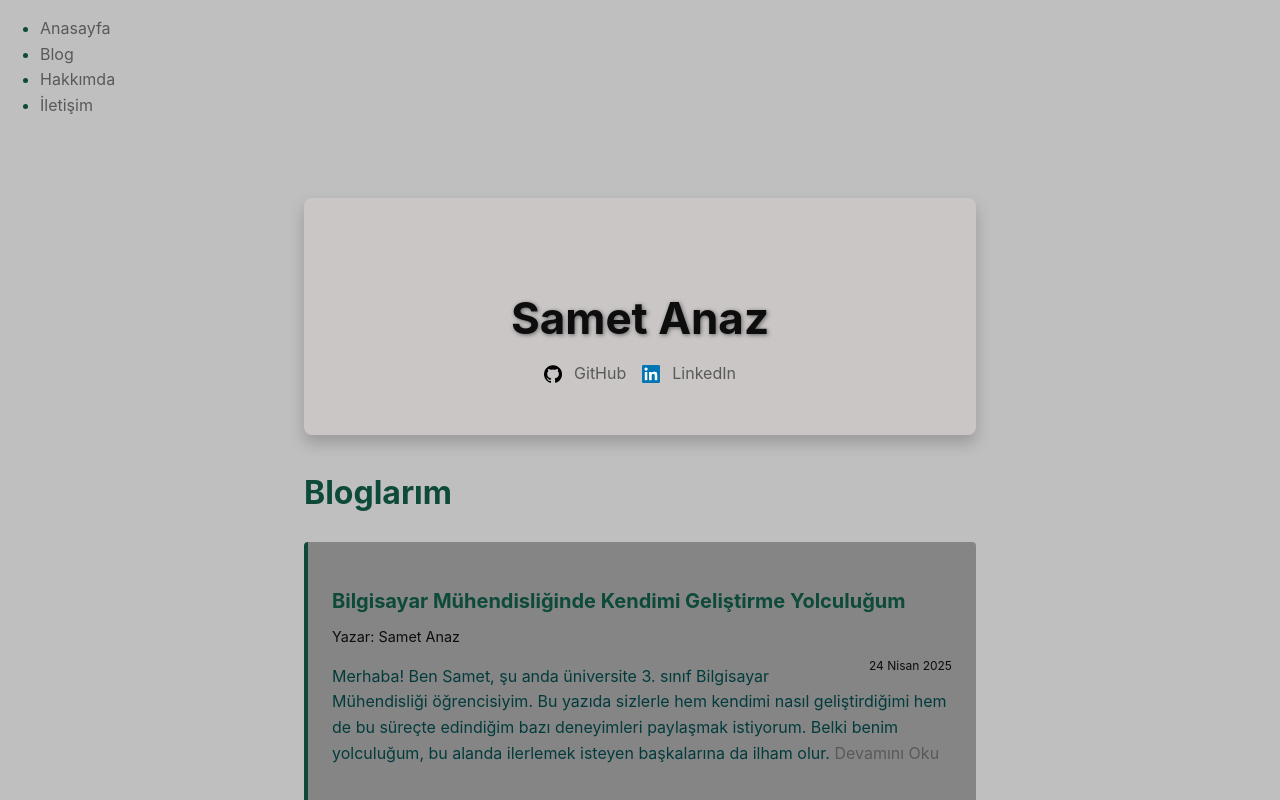
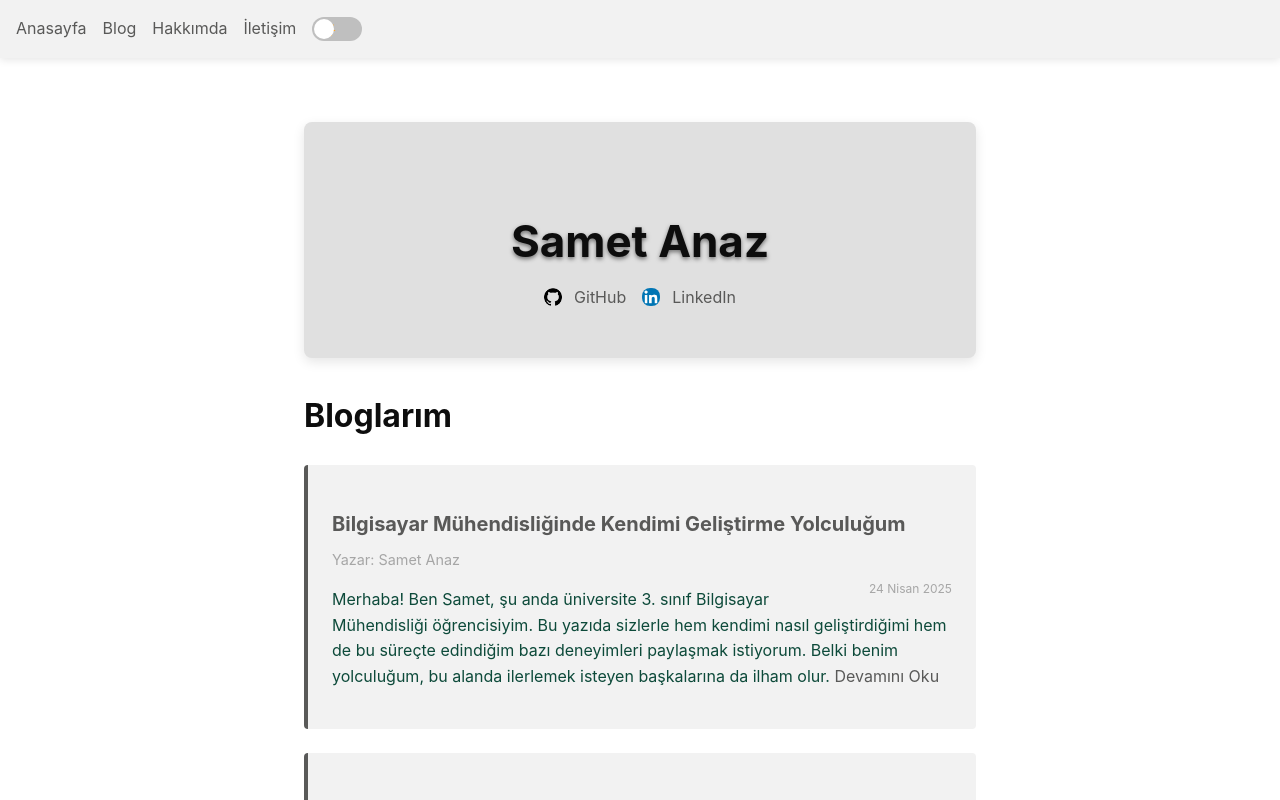
Before and after one commit to SametAnaz/beyond-samet, a Next.js app: page / in a window 1280 px wide. Shown: the top 800 px of the page. Built offline with nearby package versions, Linux system fonts and the light colour scheme.

Commit message:
Dark theme added

```diff
--- a/package.json
+++ b/package.json
@@ -12,6 +12,7 @@
     "@vercel/speed-insights": "^1.2.0",
     "gray-matter": "^4.0.3",
     "next": "15.3.1",
+    "next-themes": "^0.4.6",
     "nodemailer": "^6.10.1",
     "react": "^19.0.0",
     "react-dom": "^19.0.0",
--- a/pages/_app.js
+++ b/pages/_app.js
@@ -2,13 +2,21 @@
 
 import "@/styles/globals.css";
 import Layout from "../src/components/Layout";
+import { ThemeProvider } from "next-themes";
 import { SpeedInsights } from "@vercel/speed-insights/next";
 
 export default function App({ Component, pageProps }) {
   return (
-    <Layout>
-      <SpeedInsights />
-      <Component {...pageProps} />
-    </Layout>
+    <ThemeProvider
+      attribute="class"
+      defaultTheme="system"
+      enableSystem={true}
+      enableColorScheme={true}
+    >
+      <Layout>
+        <SpeedInsights />
+        <Component {...pageProps} />
+      </Layout>
+    </ThemeProvider>
   );
 }
--- a/src/components/Navbar.js
+++ b/src/components/Navbar.js
@@ -1,6 +1,7 @@
 // src/components/Navbar.js
 import React from "react";
 import Link from "next/link";
+import ThemeToggle from "./ThemeToggle";
 
 export default function Navbar() {
   return (
@@ -10,6 +11,7 @@ export default function Navbar() {
   <li><Link href="/blog">Blog</Link></li>
   <li><Link href="/about">Hakkımda</Link></li>
   <li><Link href="/contact">İletişim</Link></li>
+  <li><ThemeToggle /></li>
 </ul>
     </nav>
   );
--- /dev/null
+++ b/src/components/ThemeToggle.js
@@ -0,0 +1,31 @@
+import { useTheme } from "next-themes";
+import { useEffect, useState } from "react";
+import styles from "./ThemeToggle.module.css";
+
+export default function ThemeToggle() {
+  const { theme, setTheme, systemTheme } = useTheme();
+  const [mounted, setMounted] = useState(false);
+
+  // SSR sırasında theme bilgisi gelmeyebilir; ilk render'ı atlıyoruz
+  useEffect(() => setMounted(true), []);
+  if (!mounted) return null;
+
+  const current = theme === "system" ? systemTheme : theme;
+  const isDark = current === "dark";
+
+  const toggle = () => {
+    setTheme(isDark ? "light" : "dark");
+  };
+
+  return (
+    <label className={styles.switch}>
+      <input
+        type="checkbox"
+        checked={isDark}
+        onChange={toggle}
+        aria-label="Toggle Dark Mode"
+      />
+      <span className={styles.slider} />
+    </label>
+  );
+}
--- /dev/null
+++ b/src/components/ThemeToggle.module.css
@@ -0,0 +1,64 @@
+/* ThemeToggle.module.css */
+
+.switch {
+  position: relative;
+  display: inline-block;
+  width: 50px;
+  height: 24px;
+}
+
+.switch input {
+  opacity: 0;
+  width: 0;
+  height: 0;
+}
+
+/* Ana ray */
+.slider {
+  position: absolute;
+  cursor: pointer;
+  inset: 0;
+  background-color: var(--muted-text-color);
+  border-radius: 34px;
+  transition: background-color 0.3s ease;
+}
+
+/* Solda ☀️ veya sağda 🌙 göstermek için */
+.slider::before {
+  content: "☀️";
+  position: absolute;
+  top: 50%;
+  left: 6px;
+  transform: translateY(-50%);
+  font-size: 14px;
+  transition: all 0.3s ease;
+}
+
+/* Kaydırıcı düğme (thumb) */
+.slider::after {
+  content: "";
+  position: absolute;
+  height: 20px;
+  width: 20px;
+  left: 2px;
+  bottom: 2px;
+  background-color: var(--bg-color);
+  border-radius: 50%;
+  transition: transform 0.3s ease, background-color 0.3s ease;
+}
+
+/* Checked (dark mode) */
+input:checked + .slider {
+  background-color: var(--link-color);
+}
+
+input:checked + .slider::before {
+  content: "🌙";
+  left: calc(100% - 6px);
+  transform: translate(-100%, -50%);
+}
+
+input:checked + .slider::after {
+  transform: translateX(26px);
+  background-color: var(--surface-color);
+}
--- a/styles/Home.module.css
+++ b/styles/Home.module.css
@@ -1,68 +1,75 @@
 /* styles/Home.module.css */
 
+/* 1) Container */
 .container {
   max-width: 800px;
   margin: 0 auto;
   padding: 2rem;
 }
 
+/* 2) Hero Bölümü */
 .hero {
-  background-color: #cac6c6;
-  color: #fff;
-  border-radius: 8px;
+  background-color: var(--surface-elevated);
+  color: var(--text-color);
+  border-radius: var(--card-radius);
   text-align: center;
   padding: 3rem 2rem;
   margin-bottom: 2rem;
-  box-shadow: 0 8px 16px rgba(0, 0, 0, 0.2);
+  box-shadow: var(--card-shadow);
 }
 
 .hero h1 {
   font-size: 2.75rem;
   margin-bottom: 0.5rem;
-  text-shadow: 1px 1px 4px rgba(0, 0, 0, 0.5);
+  color: var(--heading-color);
+  text-shadow: 0 2px 4px rgba(0, 0, 0, 0.5);
 }
 
+/* 3) Sosyal Linkler */
 .socialLinks {
   display: flex;
   justify-content: center;
   gap: 1rem;
 }
+
 .socialLink {
   display: inline-flex;
-  align-items: center;    /* İkona ve yazıya yatay ortalama */
-  gap: 0.25rem;           /* İkon ile metin arası boşluk */
+  align-items: center;
+  gap: 0.25rem;
+  color: var(--link-color);
+  transition: color 0.2s ease;
 }
+
+.socialLink:hover {
+  color: var(--link-hover-color);
+}
+
 .socialIcon {
-  display: inline-block;  /* Satır içi konum */
   width: 18px;
   height: 18px;
-}
-.socialLinks a:hover {
-  color: #526126; /* Dark-Pond-4 */
-}
-.socialIcon {
+  display: inline-block;
   margin-right: 0.5rem;
-  display: block;
 }
 
+/* 4) Blog Giriş Başlığı */
 .blogIntro {
   margin-top: 2rem;
 }
 
 .blogIntro h2 {
   font-size: 2rem;
-  color: #0D4A3A; /* Dark-Pond-2 */
-  text-align: left;    /* Sol hizalama */
+  color: var(--heading-color);
+  text-align: left;
   margin-bottom: 1.5rem;
 }
 
+/* 5) Yazı Önizleme Kartı */
 .postPreview {
-  background-color: #5959588e; /* Dark-Pond-1 */
-  border-left: 4px solid #0D4A3A; /* Dark-Pond-2 */
+  background-color: var(--surface-color);
+  border-left: 4px solid var(--link-color);
   padding: 1.5rem;
   margin-bottom: 1.5rem;
   border-radius: 4px;
-  color: #033B3D; /* Dark-Pond-1 (text) */
   transition: transform 0.2s, box-shadow 0.2s;
 }
 
@@ -72,27 +79,29 @@
 }
 
 .postPreview h3 a {
-  color: #0D4A3A; /* Dark-Pond-2 */
+  color: var(--link-color);
   font-size: 1.25rem;
   text-decoration: none;
 }
 
 .postPreview h3 a:hover {
-  color: #0D0D0D; /* Dark-Pond-4 */
+  color: var(--link-hover-color);
 }
 
+/* 6) Yazar ve Tarih */
 .postAuthor {
   font-size: 0.9rem;
-  color: #0D0D0D; /* Dark-Pond-3 */
+  color: var(--secondary-text-color);
   margin: 0.5rem 0;
 }
 
 .postDate {
   font-size: 0.75rem;
-  color: #0D0D0D; /* Dark-Pond-5 */
+  color: var(--secondary-text-color);
   float: right;
 }
 
+/* 7) Paragraf ve Özet */
 .postExcerpt {
   margin-top: 1rem;
   line-height: 1.6;
--- a/styles/globals.css
+++ b/styles/globals.css
@@ -1,56 +1,139 @@
 /* styles/globals.css */
 
-/* Base reset: remove default margin/padding and set box-sizing */
+/* 1) Tema değişkenleri */
+:root {
+  /* Light theme */
+  --bg-color: #ffffff;
+  --surface-color: #f2f2f2;
+  --surface-elevated: #e0e0e0;
+  --text-color: #0D4A3A;
+  --heading-color: #0D0D0D;
+  --link-color: #595958;
+  --link-hover-color: #0D0D0D;
+  --secondary-text-color: #A6A6A6;
+  --muted-text-color: #BFBFBF;
+
+  /* Kart gölge ve radius */
+  --card-radius: 8px;
+  --card-shadow: 0 4px 12px rgba(0,0,0,0.1);
+}
+
+.dark {
+  /* Dark theme */
+  --bg-color: #121212;
+  --surface-color: #1E1E1E;
+  --surface-elevated: #2C2C2C;
+  --text-color: #E0E0E0;
+  --heading-color: #FFFFFF;
+  --link-color: #03DAC6;
+  --link-hover-color: #66FFF9;
+  --secondary-text-color: #888888;
+  --muted-text-color: #555555;
+
+  --card-shadow: 0 4px 12px rgba(0,0,0,0.7);
+}
+
+/* 2) Global reset ve genel stil */
 html, body {
-  margin: 0;               /* Remove default page margins */
-  padding: 0;              /* Remove default page padding */
+  margin: 0;
+  padding: 0;
   font-family: -apple-system, BlinkMacSystemFont, 'Segoe UI', Roboto, Ubuntu,
     Cantarell, 'Open Sans', 'Helvetica Neue', sans-serif;
-  background-color: #BFBFBF; /* Main background: off-white */
-  color: #0D4A3A;            /* Body text: very dark brown */
+  background-color: var(--bg-color);
+  color: var(--text-color);
   line-height: 1.6;
 }
 *, *::before, *::after {
-  box-sizing: border-box;  /* Include padding/border in element’s width */
+  box-sizing: border-box;
 }
 
-/* Centered container used by pages and components */
+/* 3) Container ve başlıklar */
 .container {
   max-width: 800px;
   margin: 0 auto;
   padding: 2rem;
 }
 
-/* Headings across the site */
 h1, h2, h3, h4 {
-  color: #0D0D0D;          /* Headings: nearly black */
+  color: var(--heading-color);
   margin-bottom: 0.5rem;
 }
 
-/* Paragraphs */
+/* 4) Kart (Card) stilleri */
+.hero,
+.postPreview,
+.blog-card {
+  background-color: var(--surface-elevated);
+  border-radius: var(--card-radius);
+  box-shadow: var(--card-shadow);
+  padding: 2rem;
+  margin-bottom: 2rem;
+}
+
+/* 5) Paragraflar ve linkler */
 p {
   margin-bottom: 1rem;
 }
 
-/* Link styling */
 a {
-  color: #595958;          /* Link color: muted red */
+  color: var(--link-color);
   text-decoration: none;
   transition: color 0.2s ease-in-out;
 }
 a:hover {
-  color: #0D0D0D;          /* On hover: deep black */
+  color: var(--link-hover-color);
 }
 
-/* Author credit in posts */
+/* 6) Alt metinler: yazar, tarih */
 .post-author {
   font-size: 0.9rem;
-  color: #BFBFBF;          /* Secondary text: gray */
+  color: var(--muted-text-color);
   margin-bottom: 0.5rem;
 }
 
-/* Date stamp in previews/posts */
 .post-date, time {
   font-size: 0.75rem;
-  color: #A6A6A6;          /* Secondary text: gray */
+  color: var(--secondary-text-color);
 }
+
+/* 7) Görseller */
+img {
+  max-width: 100%;
+  height: auto;
+  display: block;
+  border-radius: var(--card-radius);
+}
+
+/* 8) Navbar ve footer yüzeyleri */
+nav, footer {
+  background-color: var(--surface-color);
+  box-shadow: 0 2px 8px rgba(0,0,0,0.1);
+}
+
+.nav-list {
+  list-style: none;
+  margin: 0;
+  padding: 1rem;
+  display: flex;
+  gap: 1rem;
+}
+.nav-list li {
+  display: flex;
+  align-items: center;
+}
+
+/* 9) Butonlar (ör. ThemeToggle) */
+button {
+  background: none;
+  border: none;
+  cursor: pointer;
+  color: var(--text-color);
+  font-size: 1.25rem;
+}
+
+/* 10) Footer düzenlemesi */
+footer {
+  text-align: center;
+  padding: 1rem 0;
+  margin-top: 3rem;
+}
```
Also changed, not shown: 1 other file (tests, documents, lock files or other folders).
